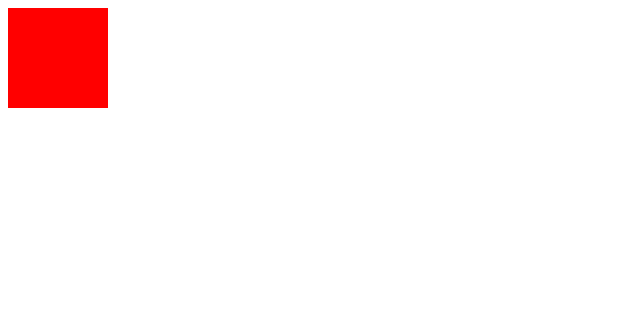
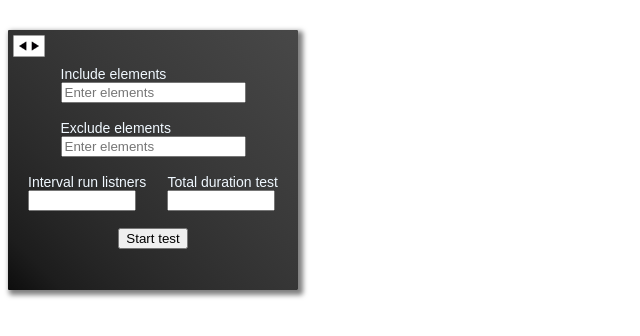
Before and after one commit to Mexamos/test-interface-imitator, a website: page test-html.html in a window 1280 px wide. Shown: the whole page, without its empty margins (0-640 px from the left). Drawn offline with Linux system fonts and the light colour scheme.

Commit message:
Create template of plugin

```diff
--- a/index.js
+++ b/index.js
@@ -1,10 +1,107 @@
 ;(function(){
+
+
+    let initRenderPlugin = function() {
 
         let head = document.head
         let body = document.body
 
+
         let plugin_wrapper = document.createElement('div')
+        plugin_wrapper.id = 'test-interface-imitator-wrapeer'
+
         body.appendChild(plugin_wrapper)
+
+
+        // create header
+        let img_toggle_position = document.createElement('img')
+        img_toggle_position.src = './images/scroll-vertical-arrows.png'
+        img_toggle_position.id = 'tii-img-toggle-position'
+        let image_toggle_position_wrapper = document.createElement('div')
+        image_toggle_position_wrapper.classList.add('tii-img-toggle-position-wrapper')
+
+        image_toggle_position_wrapper.appendChild(img_toggle_position)
+
+        let header_wrapper = document.createElement('div')
+        header_wrapper.classList.add('tii-header')
+        plugin_wrapper.appendChild(header_wrapper)
+
+        header_wrapper.appendChild(image_toggle_position_wrapper)
+
+
+
+        // create body
+        let body_wrapper = document.createElement('div')
+        body_wrapper.classList.add('tii-body-wrapper')
+        plugin_wrapper.appendChild(body_wrapper)
+
+        // create include input
+        let include_input_wrapper = document.createElement('div')
+        include_input_wrapper.classList.add('tii-include-input-wrapper')
+        body_wrapper.appendChild(include_input_wrapper)
+        let include_label = document.createElement('label')
+        include_label.for = 'tii-include-elements'
+        include_label.innerHTML = 'Include elements'
+        include_input_wrapper.appendChild(include_label)
+        let include_input = document.createElement('input')
+        include_input.name = include_input.id = 'tii-include-elements'
+        include_input.placeholder = 'Enter elements'
+        include_input_wrapper.appendChild(include_input)
+
+        // create exclude input
+        let exclude_input_wrapper = document.createElement('div')
+        exclude_input_wrapper.classList.add('tii-exclude-input-wrapper')
+        body_wrapper.appendChild(exclude_input_wrapper)
+        let exclude_label = document.createElement('label')
+        exclude_label.for = 'tii-exclude-elements'
+        exclude_label.innerHTML = 'Exclude elements'
+        exclude_input_wrapper.appendChild(exclude_label)
+        let exclude_input = document.createElement('input')
+        exclude_input.name = exclude_input.id = 'tii-exclude-elements'
+        exclude_input.placeholder = 'Enter elements'
+        exclude_input_wrapper.appendChild(exclude_input)
+
+        // create timers wrapper
+        let timers_wrapper = document.createElement('div')
+        timers_wrapper.classList.add('tii-timers-wrapper')
+        body_wrapper.appendChild(timers_wrapper)
+
+        // create intervar input
+        let interval_input_wrapper = document.createElement('div')
+        interval_input_wrapper.classList.add('tii-interval-input-wrapper')
+        timers_wrapper.appendChild(interval_input_wrapper)
+        let interval_label = document.createElement('label')
+        interval_label.for = 'tii-interval-input'
+        interval_label.innerHTML = 'Interval run listners'
+        interval_input_wrapper.appendChild(interval_label)
+        let interval_input = document.createElement('input')
+        interval_input.name = interval_input.id = 'tii-interval-input'
+        interval_input.type = 'number'
+        interval_input_wrapper.appendChild(interval_input)
+
+        // create total duration input
+        let total_duration_input_wrapper = document.createElement('div')
+        total_duration_input_wrapper.classList.add('tii-total-duration-input-wrapper')
+        timers_wrapper.appendChild(total_duration_input_wrapper)
+        let total_duration_label = document.createElement('label')
+        total_duration_label.for = 'tii-total-duration-input'
+        total_duration_label.innerHTML = 'Total duration test'
+        total_duration_input_wrapper.appendChild(total_duration_label)
+        let total_duration_input = document.createElement('input')
+        total_duration_input.name = total_duration_input.id = 'tii-total-duration-input'
+        total_duration_input.type = 'number'
+        total_duration_input_wrapper.appendChild(total_duration_input)
+
+        // create button start test
+        let button_wrapper = document.createElement('div')
+        button_wrapper.classList.add('tii-button-wrapper')
+        body_wrapper.appendChild(button_wrapper)
+        let button_start = document.createElement('button')
+        button_start.classList.add('tii-button')
+        button_start.innerHTML = 'Start test'
+        button_wrapper.appendChild(button_start)
+
+
 
         let style_tag = document.createElement('link')
         style_tag.href = 'style.css'
@@ -13,6 +110,10 @@ style_tag.rel = 'stylesheet'
 
         head.appendChild(style_tag)
 
+    }
+
+    initRenderPlugin()
+
 
 
 }())
--- a/style.css
+++ b/style.css
@@ -1,5 +1,74 @@
-div {
-    background: red;
+#test-interface-imitator-wrapeer {
+    width: 280px;
+    height: 250px;
+    position: fixed;
+    top: 30px;
+    padding: 5px;
+    border-radius: 1px;
+    background: linear-gradient(45deg, #0d0d0d, 30%, #484848);
+    box-shadow: 3px 3px 5px 2px rgba(0, 0, 0, 0.5);
+    font-family: sans-serif;
+    font-size: 14px;
+    color: aliceblue;
+}
+#test-interface-imitator-wrapeer label {
+    display: block;
+}
+.tii-left-position {
+
+}
+.tii-right-position {
+
+}
+
+
+.tii-header {
+    display: flex;
+}
+.tii-img-toggle-position-wrapper {
+    background: white;
+    display: flex;
+    align-items: center;
+    justify-content: center;
+    width: 30px;
+    border-radius: 1px;
+    cursor: pointer;
+    border: 1px solid #a1a1a1;
+}
+.tii-img-toggle-position-wrapper:hover {
+    box-shadow: 2px 2px 2px 1px rgba(0, 0, 0, 0.2);
+}
+#tii-img-toggle-position {
+    width: 20px;
+    height: 20px;
+}
+
+
+.tii-body-wrapper {
+    display: flex;
+    flex-direction: column;
+    align-items: center;
+    justify-content: space-around;
+    height: 200px;
+}
+
+.tii-timers-wrapper {
+    display: flex;
+    box-sizing: border-box;
+    justify-content: space-between;
+    width: 100%;
+    padding: 0 15px;
+}
+.tii-interval-input-wrapper {
+
+}
+.tii-interval-input-wrapper input {
     width: 100px;
-    height: 100px;
 }
+
+.tii-total-duration-input-wrapper {
+
+}
+.tii-total-duration-input-wrapper input {
+    width: 100px;
+}
```
Also changed, not shown: images/scroll-vertical-arrows.png (added). Lines whose indentation alone changed are shown as unchanged.
